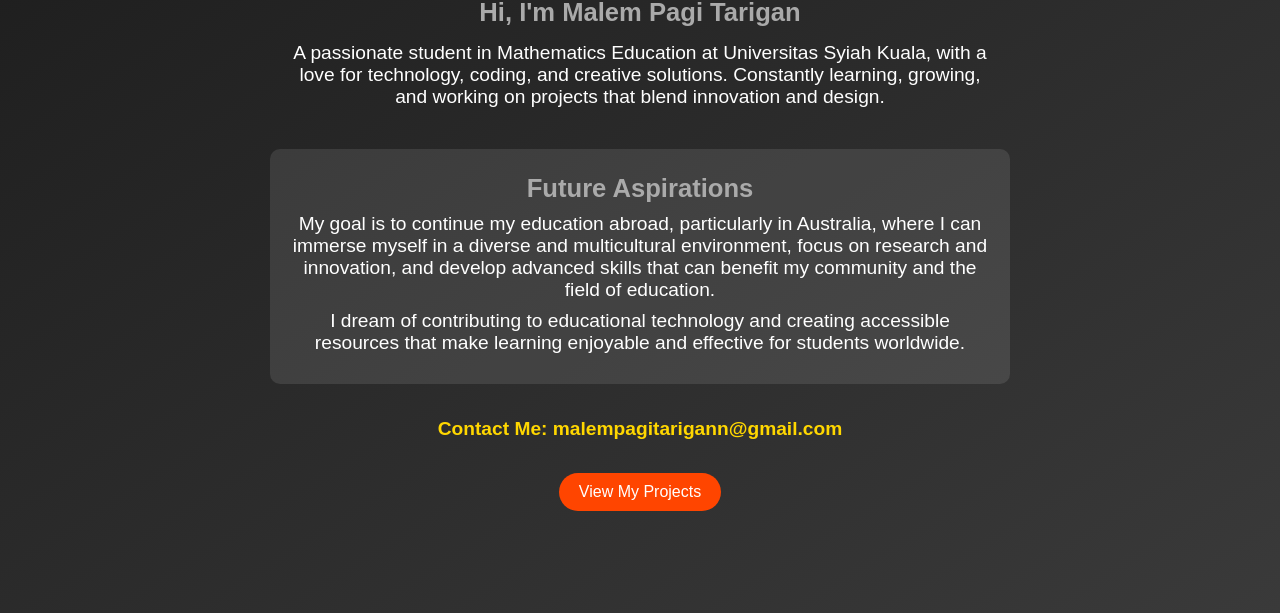
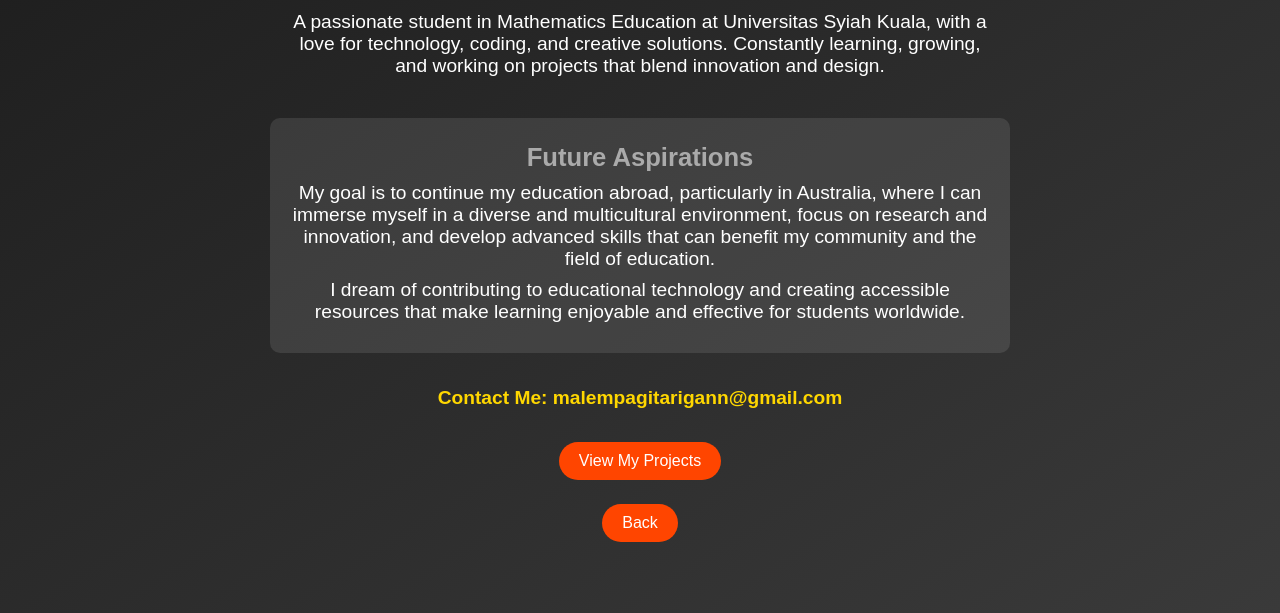
Before and after one commit to malemtrg77/WebstieMalem, a plain HTML site: page exploring.html in a window 1280 px wide. Shown: the part 187-800 px from the top of the page. Drawn offline with Linux system fonts and the light colour scheme.

Commit message:
Update exploring.html

```diff
--- a/exploring.html
+++ b/exploring.html
@@ -80,7 +80,8 @@
             <p>Contact Me: malempagitarigann@gmail.com</p>
         </div>
 
-        <a href="file:///C:/Users/ASUS/Desktop/MalemPagitarigan/Convid%20Free%20Website%20Template%20-%20Free-CSS.com/html/Ben%20Resume%20Free%20Website%20Template%20-%20Free-CSS.com/2120_ben_resume/images/templatessmalem/malemtemplates/tugassssfix.html#projects-section" class="button">View My Projects</a>
+        <a href="index.html?#projects-section" class="button">View My Projects</a>
+        <a href="single.html" class="button">Back</a>
     </div>
 
 </body>
```
